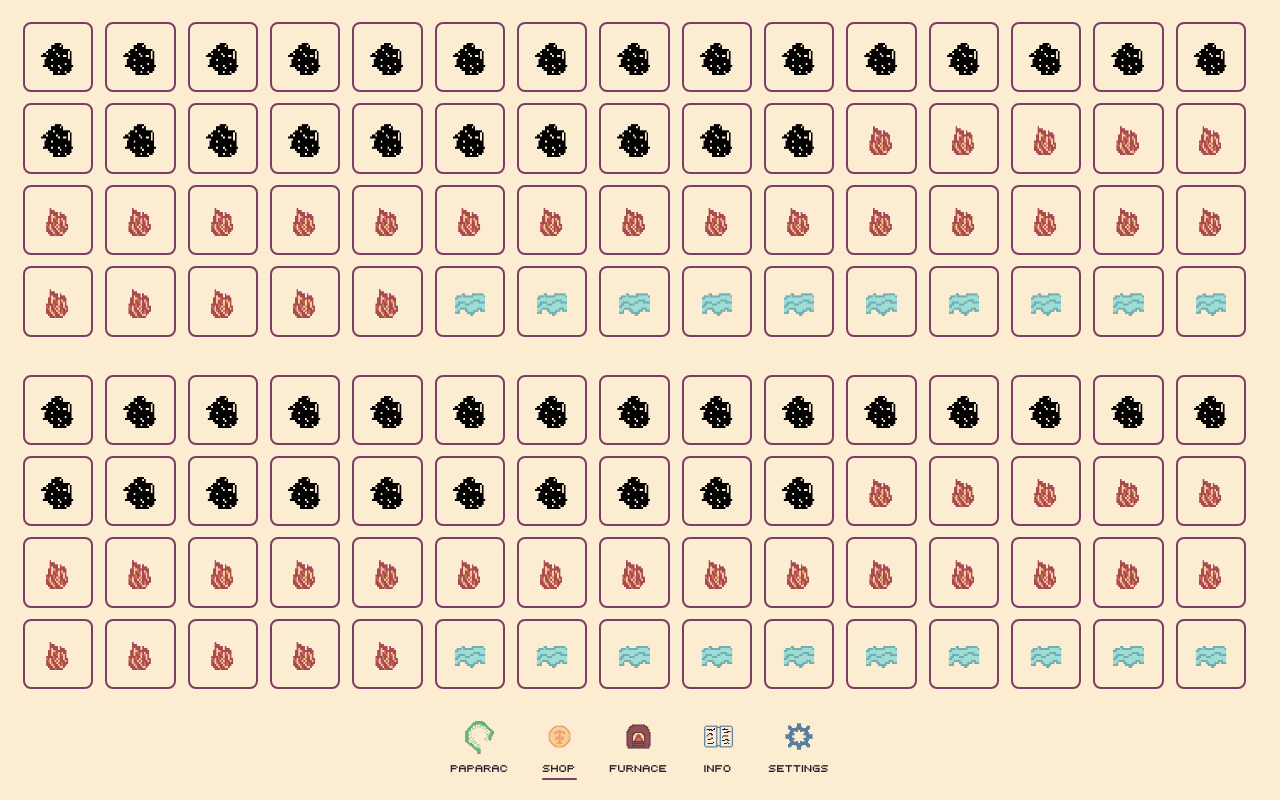
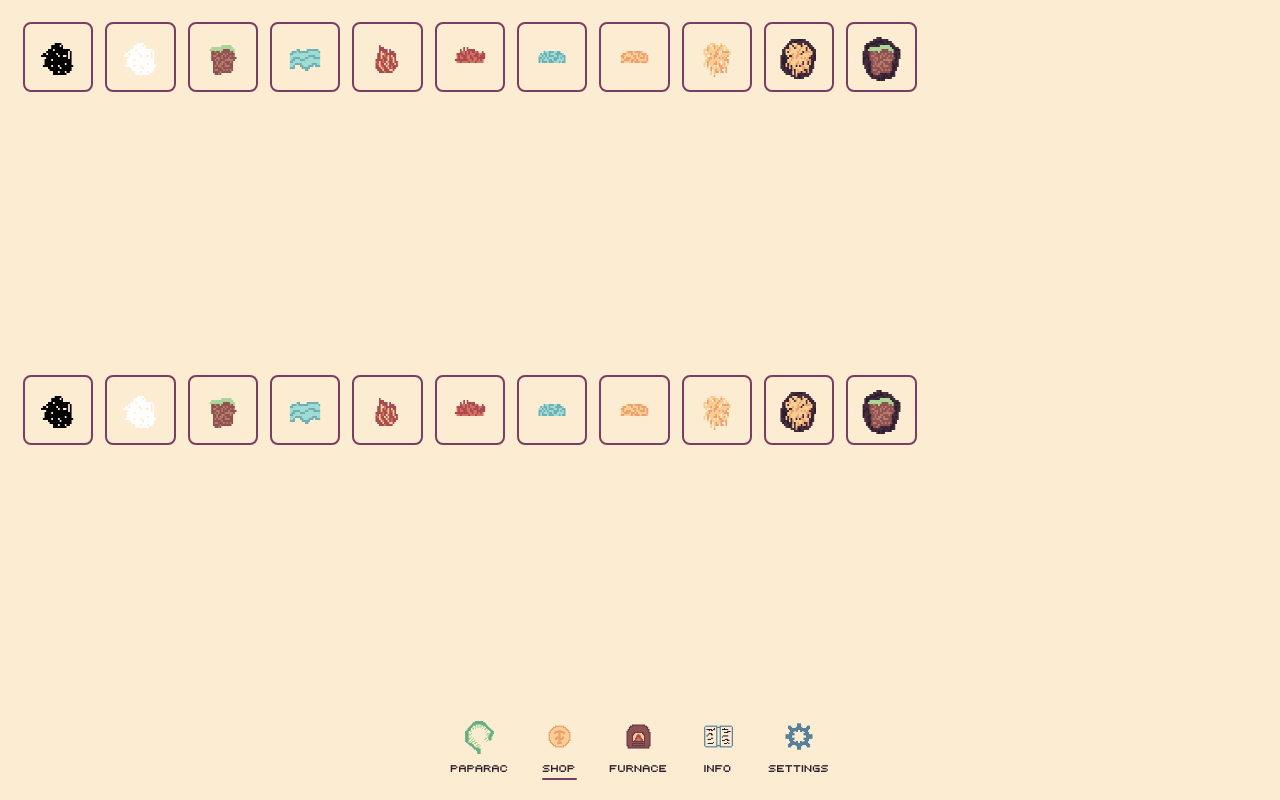
Before and after one commit to dzumita/paparac_kvetka_old, a Vue app: page /shop in a window 1280 px wide. Built offline with nearby package versions, Linux system fonts and the light colour scheme.

Commit message:
Added in AppObjectLibrary iterating an objects

```diff
--- a/src/components/object/AppFactory.vue
+++ b/src/components/object/AppFactory.vue
@@ -1,19 +1,19 @@
 <template>
   <div class="factory">
     <div class="factory-interface">
+      <div class="factory-interface-result">
+        <p>Result:</p>
+        <AppObjectLibrary :objects="result"/>
+      </div>
+
       <div class="factory-interface-active">
         <AppButton :text="text"/>
-      </div>
-
-      <div class="factory-interface-result">
-        <p>Result:</p>
-        <AppObjectLibrary/>
       </div>
     </div>
 
     <div class="factory-list">
       <p>Objects for {{text}}:</p>
-      <AppObjectLibrary/>
+      <AppObjectLibrary :objects="list"/>
     </div>
   </div>
 </template>
@@ -30,6 +30,15 @@ export default {
       type: String,
       required: true
     }
+  },
+  setup () {
+    const list = [
+      { id: 11, name: 'waterClass' },
+      { id: 12, name: 'fireClass' },
+      { id: 13, name: 'earid' }
+    ]
+    const result = [{ id: 0, name: 'empty' }]
+    return { list, result }
   }
 }
 </script>
--- a/src/components/object/AppObjectLibrary.vue
+++ b/src/components/object/AppObjectLibrary.vue
@@ -1,11 +1,7 @@
 <template>
   <div class="object-library">
     <div class="object-library-content">
-      <AppObject v-for="element in elements" :key="element" name="empty"/>
-      <AppObject v-for="element in elements" :key="element" name="fire"/>
-      <AppObject v-for="element in elements" :key="element" name="water"/>
-      <AppObject v-for="element in elements" :key="element" name="energy"/>
-      <AppObject v-for="element in elements" :key="element" name="firid"/>
+      <AppObject v-for="object in objects" :key="object.id" :name="object.name"/>
     </div>
   </div>
 </template>
@@ -16,7 +12,13 @@ import AppObject from '@/components/object/AppObject.vue'
 export default {
   name: 'AppObjectLibrary',
   components: { AppObject },
-  setup ():{elements:number} {
+  props: {
+    objects: {
+      type: Array,
+      required: true
+    }
+  },
+  setup (): { elements:number } {
     const elements = 25
     return { elements }
   }
--- a/src/views/TheFurnace.vue
+++ b/src/views/TheFurnace.vue
@@ -2,7 +2,7 @@
   <AppPageWrapper grid-rows="1fr 3fr">
     <template #content>
       <AppFactory text="alloy" img="furnace" alt="furnace"/>
-      <AppObjectLibrary/>
+      <AppObjectLibrary :objects="inventory"/>
     </template>
   </AppPageWrapper>
 </template>
@@ -14,6 +14,23 @@ import AppFactory from '@/components/object/AppFactory.vue'
 
 export default {
   name: 'TheFurnace',
-  components: { AppPageWrapper, AppObjectLibrary, AppFactory }
+  components: { AppPageWrapper, AppObjectLibrary, AppFactory },
+  setup () {
+    const inventory = [
+      { id: 0, name: 'empty' },
+      { id: 1, name: 'antiempty' },
+      { id: 2, name: 'dirty' },
+      { id: 3, name: 'water' },
+      { id: 4, name: 'fire' },
+      { id: 5, name: 'firid' },
+      { id: 6, name: 'watenid' },
+      { id: 7, name: 'strumenid' },
+      { id: 8, name: 'energy' },
+      { id: 9, name: 'energyClass' },
+      { id: 10, name: 'dirtyClass' }
+    ]
+
+    return { inventory }
+  }
 }
 </script>
--- a/src/views/TheInfo.vue
+++ b/src/views/TheInfo.vue
@@ -1,7 +1,7 @@
 <template>
   <AppPageWrapper>
     <template #content>
-      <AppObjectLibrary/>
+      <AppObjectLibrary :objects="inventory"/>
     </template>
   </AppPageWrapper>
 </template>
@@ -12,6 +12,23 @@ import AppObjectLibrary from '@/components/object/AppObjectLibrary.vue'
 
 export default {
   name: 'TheInfo',
-  components: { AppPageWrapper, AppObjectLibrary }
+  components: { AppPageWrapper, AppObjectLibrary },
+  setup () {
+    const inventory = [
+      { id: 0, name: 'empty' },
+      { id: 1, name: 'antiempty' },
+      { id: 2, name: 'dirty' },
+      { id: 3, name: 'water' },
+      { id: 4, name: 'fire' },
+      { id: 5, name: 'firid' },
+      { id: 6, name: 'watenid' },
+      { id: 7, name: 'strumenid' },
+      { id: 8, name: 'energy' },
+      { id: 9, name: 'energyClass' },
+      { id: 10, name: 'dirtyClass' }
+    ]
+
+    return { inventory }
+  }
 }
 </script>
--- a/src/views/ThePaparac.vue
+++ b/src/views/ThePaparac.vue
@@ -1,8 +1,8 @@
 <template>
   <AppPageWrapper grid-rows="1fr 3fr">
     <template #content>
-      <AppFactory text="merge" img="paparac" alt="fern"/>
-      <AppObjectLibrary/>
+      <AppFactory text="merge" img="paparac" />
+      <AppObjectLibrary :objects="inventory"/>
     </template>
   </AppPageWrapper>
 </template>
@@ -14,6 +14,23 @@ import AppFactory from '@/components/object/AppFactory.vue'
 
 export default {
   name: 'ThePaparac',
-  components: { AppPageWrapper, AppObjectLibrary, AppFactory }
+  components: { AppPageWrapper, AppObjectLibrary, AppFactory },
+  setup () {
+    const inventory = [
+      { id: 0, name: 'empty' },
+      { id: 1, name: 'antiempty' },
+      { id: 2, name: 'dirty' },
+      { id: 3, name: 'water' },
+      { id: 4, name: 'fire' },
+      { id: 5, name: 'firid' },
+      { id: 6, name: 'watenid' },
+      { id: 7, name: 'strumenid' },
+      { id: 8, name: 'energy' },
+      { id: 9, name: 'energyClass' },
+      { id: 10, name: 'dirtyClass' }
+    ]
+
+    return { inventory }
+  }
 }
 </script>
--- a/src/views/TheShop.vue
+++ b/src/views/TheShop.vue
@@ -1,8 +1,8 @@
 <template>
   <AppPageWrapper>
     <template #content>
-      <AppObjectLibrary/>
-      <AppObjectLibrary/>
+      <AppObjectLibrary :objects="inventory"/>
+      <AppObjectLibrary :objects="inventory"/>
     </template>
   </AppPageWrapper>
 </template>
@@ -13,6 +13,23 @@ import AppObjectLibrary from '@/components/object/AppObjectLibrary.vue'
 
 export default {
   name: 'TheShop',
-  components: { AppPageWrapper, AppObjectLibrary }
+  components: { AppPageWrapper, AppObjectLibrary },
+  setup () {
+    const inventory = [
+      { id: 0, name: 'empty' },
+      { id: 1, name: 'antiempty' },
+      { id: 2, name: 'dirty' },
+      { id: 3, name: 'water' },
+      { id: 4, name: 'fire' },
+      { id: 5, name: 'firid' },
+      { id: 6, name: 'watenid' },
+      { id: 7, name: 'strumenid' },
+      { id: 8, name: 'energy' },
+      { id: 9, name: 'energyClass' },
+      { id: 10, name: 'dirtyClass' }
+    ]
+
+    return { inventory }
+  }
 }
 </script>
```
